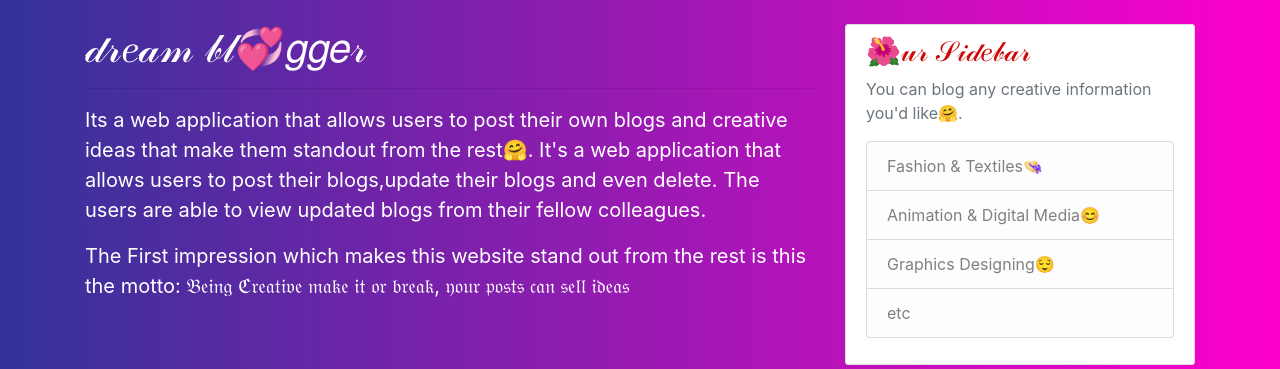
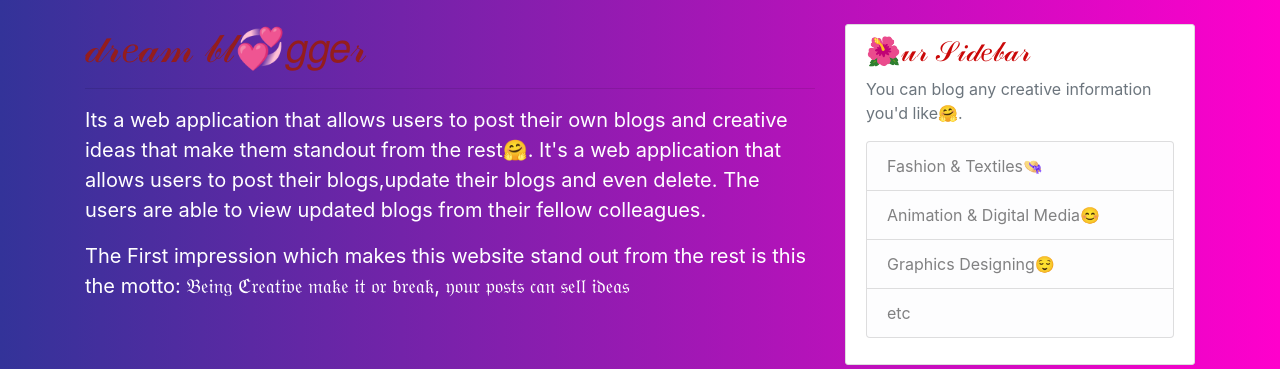
Before and after one commit to annk1995/blogger, a Python web app: template app/templates/about.html in a window 1280 px wide. Shown: the part 56-425 px from the top of the page. Run offline with Jinja, Linux system fonts and the light colour scheme; the template is opened without the code that fills it, so the values that code supplies are empty; some libraries are stand-ins or nearby versions.

```diff
--- a/app/templates/about.html
+++ b/app/templates/about.html
@@ -1,6 +1,6 @@
 {% extends "layout.html"%}
  {% block content %}
-  <h1 style=" color: #fff;">𝒹𝓇𝑒𝒶𝓂 𝒷𝓁💞𝑔𝑔𝑒𝓇</h1>
+  <h1 style=" color: rgb(148, 29, 29);">𝒹𝓇𝑒𝒶𝓂 𝒷𝓁💞𝑔𝑔𝑒𝓇</h1>
   <hr>
   <p style="font-size: 20px; color: #fff;">Its a web application that allows users to post their own blogs and creative ideas that make them standout from the rest🤗. It's a web application that allows users to post their blogs,update their blogs and even delete. The users are able to view updated blogs from their fellow colleagues.
   </p>
```
